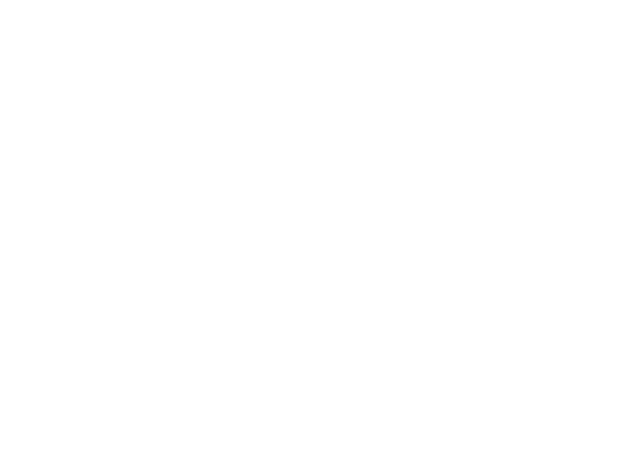
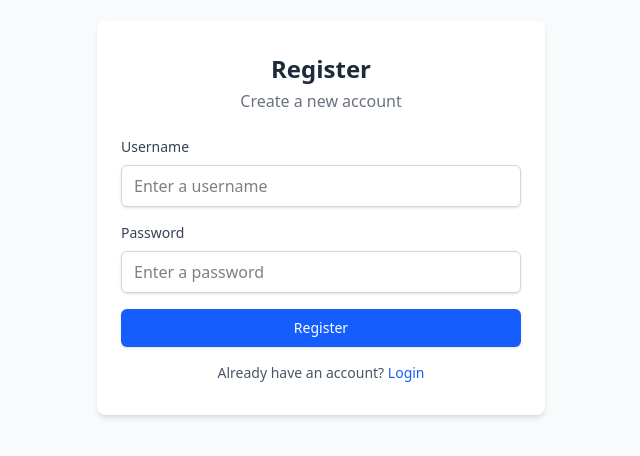
Before and after one commit to Thakursaimadan/collabrative-editor, a React (Vite) app in the folder frontend/: page /register in a window 1280 px wide. Before the commit this address had no page. Shown: the part 182-638 px from the top of the page, without its empty margins (319-959 px from the left). Built offline with nearby package versions, Linux system fonts and the light colour scheme.

Commit message:
made some frontend changes

```diff
--- a/frontend/src/App.jsx
+++ b/frontend/src/App.jsx
@@ -3,6 +3,7 @@ import Home from "./components/Home.jsx";
 import Editor from "./components/Editor.jsx";
 import Login from "./components/Login.jsx";
 import SharedDocument from "./components/SharedDocument.jsx";
+import Register from "./components/Register.jsx";
 
 console.log("DEBUG ===>", { Home, Editor, Login, SharedDocument });
 function App() {
@@ -13,6 +14,7 @@ function App() {
         <Route path="/editor/:docId" element={<Editor />} />
         <Route path="/login" element={<Login/>}/>
         <Route path="/documents/shared/:linkId" element={<SharedDocument />} />
+        <Route path="/register" element={<Register/>} />
       </Routes>
     </Router>
   );
--- a/frontend/src/components/Login.jsx
+++ b/frontend/src/components/Login.jsx
@@ -1,76 +1,85 @@
-
-import { useState, useEffect } from "react"
-import { useNavigate } from "react-router-dom"
-import axios from "axios"
+import { useState, useEffect } from "react";
+import { useNavigate } from "react-router-dom";
+import axios from "axios";
 
 const BACKEND_URL = import.meta.env.VITE_BACKEND_URL;
 
-
 export default function Login() {
-  const [name, setName] = useState("")
-  const [password, setPassword] = useState("")
-  const [error, setError] = useState("")
-  const [isLoading, setIsLoading] = useState(false)
-  const [isCheckingAuth, setIsCheckingAuth] = useState(true)
-  const navigate = useNavigate()
+  const [name, setName] = useState("");
+  const [password, setPassword] = useState("");
+  const [error, setError] = useState("");
+  const [isLoading, setIsLoading] = useState(false);
+  const [isCheckingAuth, setIsCheckingAuth] = useState(true);
+  const navigate = useNavigate();
 
   useEffect(() => {
     const checkAuth = async () => {
       try {
-        setIsCheckingAuth(true)
+        setIsCheckingAuth(true);
         const res = await axios.get(`${BACKEND_URL}/me`, {
           withCredentials: true,
-        })
-        console.log("User already logged in:", res.data)
-        navigate("/")
+        });
+        console.log("User already logged in:", res.data);
+        navigate("/");
       } catch (err) {
-        console.log("Not logged in yet.")
+        console.log("Not logged in yet.");
       } finally {
-        setIsCheckingAuth(false)
+        setIsCheckingAuth(false);
       }
-    }
+    };
 
-    checkAuth()
-  }, [navigate])
+    checkAuth();
+  }, [navigate]);
 
   const handleLogin = async (e) => {
-    e.preventDefault()
+    e.preventDefault();
 
     if (!name || !password) {
-      setError("Please enter both name and password.")
-      return
+      setError("Please enter both name and password.");
+      return;
     }
 
     try {
-      setIsLoading(true)
-      setError("")
+      setIsLoading(true);
+      setError("");
 
-      const response = await axios.post(`${BACKEND_URL}/login`, { name, password }, { withCredentials: true })
+      const response = await axios.post(
+        `${BACKEND_URL}/login`,
+        { name, password },
+        { withCredentials: true }
+      );
 
-      console.log("Login response:", response.data)
-      navigate("/")
+      console.log("Login response:", response.data);
+      navigate("/");
     } catch (error) {
-      console.error("Login error:", error)
-      setError(error.response?.data?.message || "Login failed. Please check your credentials.")
+      console.error("Login error:", error);
+      setError(
+        error.response?.data?.message ||
+          "Login failed. Please check your credentials."
+      );
     } finally {
-      setIsLoading(false)
+      setIsLoading(false);
     }
-  }
+  };
 
   if (isCheckingAuth) {
     return (
       <div className="flex items-center justify-center min-h-screen">
         <div className="w-8 h-8 border-4 border-blue-500 border-t-transparent rounded-full animate-spin"></div>
       </div>
-    )
+    );
   }
 
   return (
     <div className="flex items-center justify-center min-h-screen bg-gray-50">
       <div className="w-full max-w-md bg-white rounded-lg shadow-md overflow-hidden">
         <div className="px-6 py-8">
-          <h2 className="text-2xl font-bold text-center text-gray-800 mb-1">Login</h2>
-          <p className="text-center text-gray-500 mb-6">Enter your credentials to access your documents</p>
+          <h2 className="text-2xl font-bold text-center text-gray-800 mb-1">
+            Login
+          </h2>
+          <p className="text-center text-gray-500 mb-6">
+            Enter your credentials to access your documents
+          </p>
 
           <form onSubmit={handleLogin} className="space-y-4">
             {error && (
@@ -88,7 +97,10 @@ export default function Login() {
             )}
 
             <div className="space-y-2">
-              <label htmlFor="name" className="block text-sm font-medium text-gray-700">
+              <label
+                htmlFor="name"
+                className="block text-sm font-medium text-gray-700"
+              >
                 Username
               </label>
               <input
@@ -103,7 +115,10 @@ export default function Login() {
             </div>
 
             <div className="space-y-2">
-              <label htmlFor="password" className="block text-sm font-medium text-gray-700">
+              <label
+                htmlFor="password"
+                className="block text-sm font-medium text-gray-700"
+              >
                 Password
               </label>
               <input
@@ -122,6 +137,13 @@ export default function Login() {
               className="w-full flex justify-center py-2 px-4 border border-transparent rounded-md shadow-sm text-sm font-medium text-white bg-blue-600 hover:bg-blue-700 focus:outline-none focus:ring-2 focus:ring-offset-2 focus:ring-blue-500 disabled:opacity-50 disabled:cursor-not-allowed"
               disabled={isLoading}
             >
+              <p className="text-center text-sm text-gray-600 mt-4">
+                New here?{" "}
+                <Link to="/register" className="text-blue-600 hover:underline">
+                  Register
+                </Link>
+              </p>
+
               {isLoading ? (
                 <>
                   <svg
@@ -154,5 +176,5 @@ export default function Login() {
         </div>
       </div>
     </div>
-  )
+  );
 }
--- /dev/null
+++ b/frontend/src/components/Register.jsx
@@ -0,0 +1,98 @@
+import { useState } from "react"
+import { useNavigate, Link } from "react-router-dom"
+import axios from "axios"
+
+const BACKEND_URL = import.meta.env.VITE_BACKEND_URL;
+
+export default function Register() {
+  const [name, setName] = useState("")
+  const [password, setPassword] = useState("")
+  const [error, setError] = useState("")
+  const [isLoading, setIsLoading] = useState(false)
+  const navigate = useNavigate()
+
+  const handleRegister = async (e) => {
+    e.preventDefault()
+
+    if (!name || !password) {
+      setError("Please enter both name and password.")
+      return
+    }
+
+    try {
+      setIsLoading(true)
+      setError("")
+      const response = await axios.post(`${BACKEND_URL}/users/register`, { name, password }, { withCredentials: true })
+      console.log("Register response:", response.data)
+      navigate("/")
+    } catch (error) {
+      console.error("Register error:", error)
+      setError(error.response?.data?.message || "Registration failed.")
+    } finally {
+      setIsLoading(false)
+    }
+  }
+
+  return (
+    <div className="flex items-center justify-center min-h-screen bg-gray-50">
+      <div className="w-full max-w-md bg-white rounded-lg shadow-md overflow-hidden">
+        <div className="px-6 py-8">
+          <h2 className="text-2xl font-bold text-center text-gray-800 mb-1">Register</h2>
+          <p className="text-center text-gray-500 mb-6">Create a new account</p>
+
+          <form onSubmit={handleRegister} className="space-y-4">
+            {error && (
+              <div className="bg-red-50 border-l-4 border-red-500 p-4 mb-4">
+                <div className="flex">
+                  <div className="flex-shrink-0">⚠️</div>
+                  <div className="ml-3">
+                    <p className="text-sm text-red-700">{error}</p>
+                  </div>
+                </div>
+              </div>
+            )}
+
+            <div className="space-y-2">
+              <label htmlFor="name" className="block text-sm font-medium text-gray-700">Username</label>
+              <input
+                id="name"
+                type="text"
+                placeholder="Enter a username"
+                value={name}
+                onChange={(e) => setName(e.target.value)}
+                disabled={isLoading}
+                className="w-full px-3 py-2 border border-gray-300 rounded-md shadow-sm focus:outline-none focus:ring-2 focus:ring-blue-500 focus:border-blue-500"
+              />
+            </div>
+
+            <div className="space-y-2">
+              <label htmlFor="password" className="block text-sm font-medium text-gray-700">Password</label>
+              <input
+                id="password"
+                type="password"
+                placeholder="Enter a password"
+                value={password}
+                onChange={(e) => setPassword(e.target.value)}
+                disabled={isLoading}
+                className="w-full px-3 py-2 border border-gray-300 rounded-md shadow-sm focus:outline-none focus:ring-2 focus:ring-blue-500 focus:border-blue-500"
+              />
+            </div>
+
+            <button
+              type="submit"
+              className="w-full flex justify-center py-2 px-4 border border-transparent rounded-md shadow-sm text-sm font-medium text-white bg-blue-600 hover:bg-blue-700 disabled:opacity-50"
+              disabled={isLoading}
+            >
+              {isLoading ? "Registering..." : "Register"}
+            </button>
+          </form>
+
+          <p className="text-center text-sm text-gray-600 mt-4">
+            Already have an account?{" "}
+            <Link to="/login" className="text-blue-600 hover:underline">Login</Link>
+          </p>
+        </div>
+      </div>
+    </div>
+  )
+}
```
Also changed, not shown: frontend/src/components/Home.jsx (+56 -12 lines).
